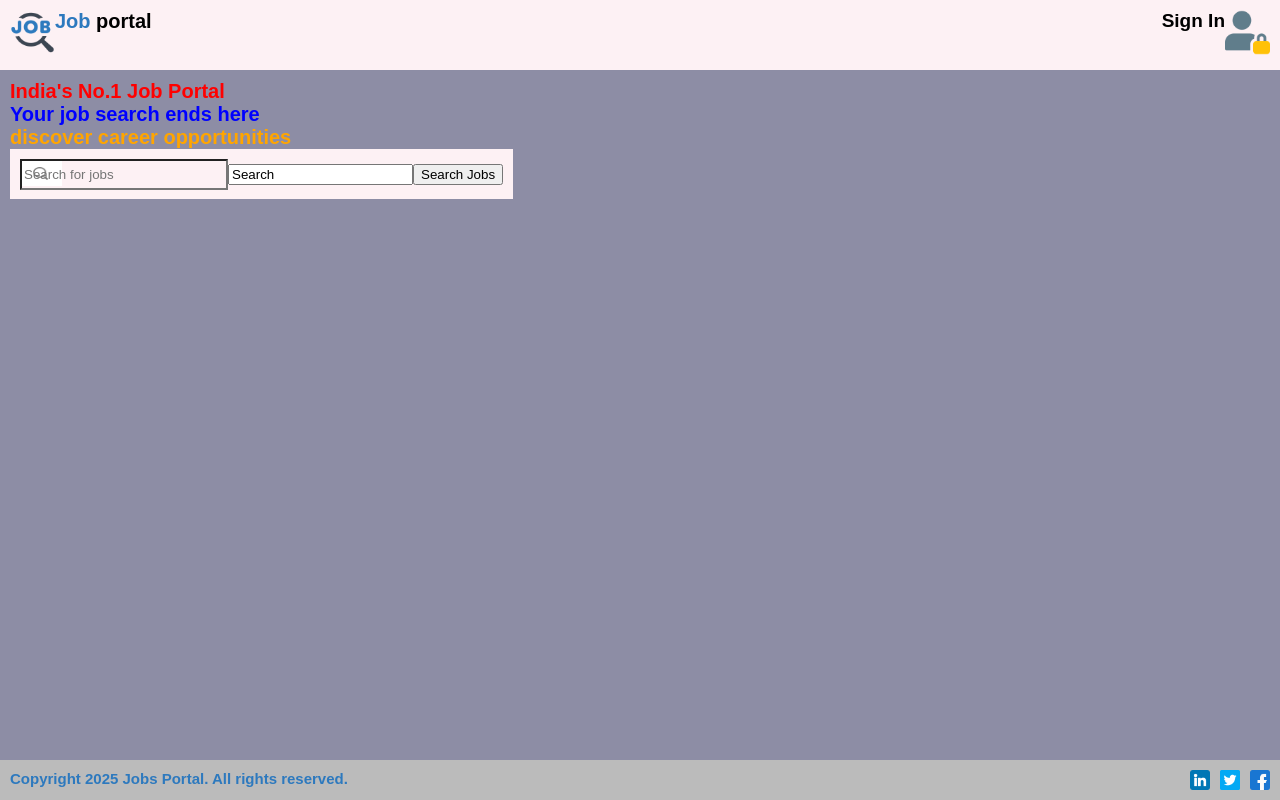
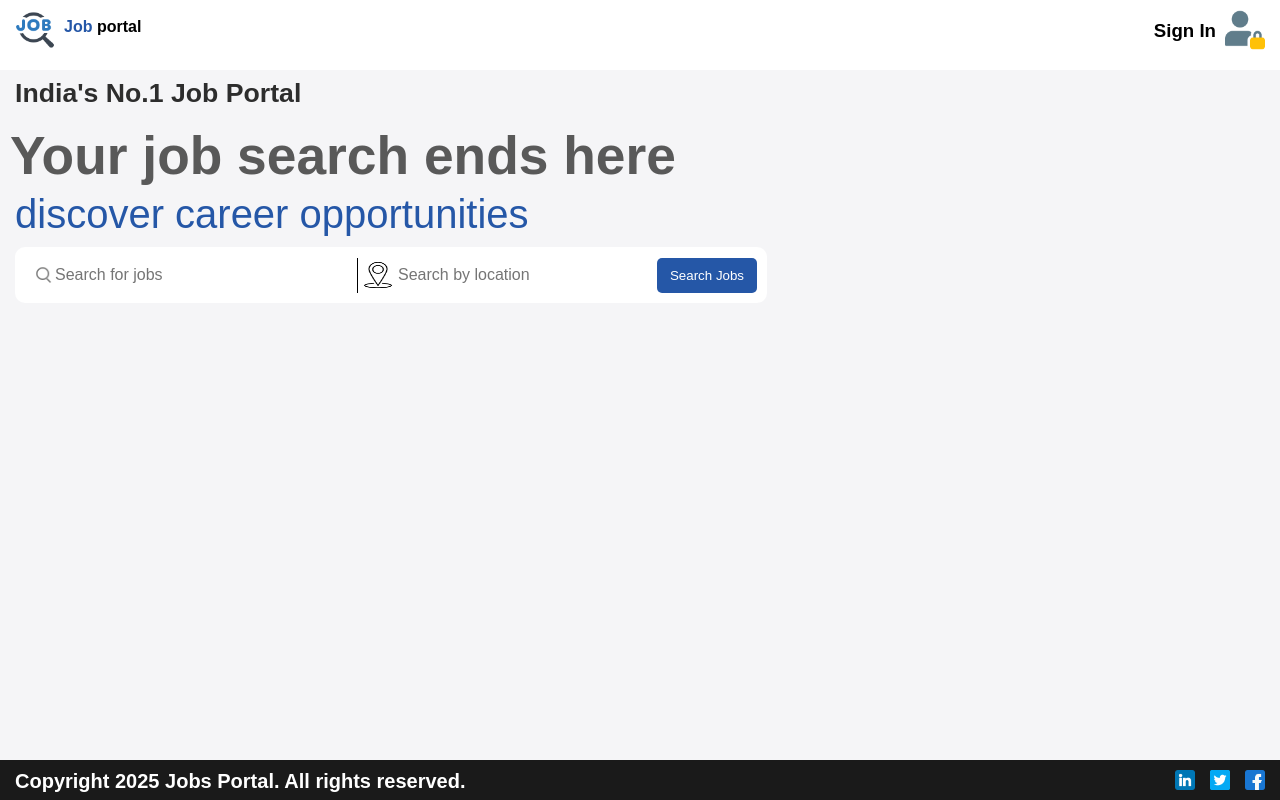
Before and after one commit to sashi-does/FSAD-Jobs-Portal, a React (Vite) app: page / in a window 1280 px wide. Built offline with nearby package versions, Linux system fonts and the light colour scheme.

Commit message:
Applied styles and modified Home route

```diff
--- a/src/App.css
+++ b/src/App.css
@@ -2,135 +2,156 @@
     width: 100%;
     height: 100%;
 }
-
 #header{
     width: 100%;
     height: 70px;
-    background-color: #fdf1f4;
+    background: #ffffff;
 }
-
 #content{
     width: 100%;
     height: calc(100% - 110px);
-    background-color: rgb(141, 141, 165);
+    background: #f5f5f7;
 }
 #footer{
     width: 100%;
     height: 40px;
-    background-color: rgb(187, 187, 187);
+    background: #1a1a1a;
+}
+#header .logo{
+    width: 40px;
+    /* height: 40px; */
+    position: relative;
+    top:10px;
+    float: left;
+    margin-left: 15px;
 }
 
-#header .logo{
-    width: 45px;
+#header .logoText{
     position: relative;
-    top: 10px;
-    left: 10px;
-    float: left;
+    top:18px;
+    margin-left: 9px;
+    font-size: 12pt;
+    font-weight: bold;
+    float:left;
 }
-
-#header .logoText {
+#header .logoText span{
+    color: #2557a7;
+}
+#header .signinIcon {
+    width: 40px;
     position: relative;
-    top: 10px;
-    margin-left: 10px;
-    float: left;
-    font-size: 20px;
-    font-weight: bold;
-}
-
-#header .logoText span{
-    color: #2D79BE;
-}
-
-#header .signinIcon {
-    width: 45px;
-    position: relative;
-    top: 10px;
-    right: 10px;
+    top:10px;
     float: right;
+    margin-right: 15px;
     cursor: pointer;
 }
-
-#header .signinText {
+#header .signinText{
     position: relative;
-    top: 10px;
-    right: 10px;
-    float: right;
+    top:20px;
+    margin-right: 9px;
+    font-size: 14pt;
+    font-weight: bold;
+    float:right;
     cursor: pointer;
-    font-size: 19px;
-    font-weight: bold;
 }
-
 #header .signinText:hover,
-.signinIcon:hover + .signinText {
-    color: #4a9eff;
+.signinIcon:hover + .signinText
+{
+    color: #1f4787;
     text-decoration: underline;
 }
 
-#footer .copyrightText {
+#footer .copyrightText{
     position: relative;
-    top: 10px;
-    left: 10px;
-    float: left;
-    font-size: 15px;
+    top:10px;
+    margin-left: 15px;
+    font-size: 15pt;
     font-weight: bold;
-    color: #2D79BE;
+    float:left;
+    color: #ffffff;
 }
-
 #footer .socialmediaIcon{
     width: 20px;
+    /* height: 40px; */
     position: relative;
-    top: 10px;
-    right: 10px;
+    top:10px;
     float: right;
+    margin-right: 15px;
     cursor: pointer;
-    margin-left: 10px;
 }
-
-#footer .socialmediaIcon:hover{
-    color: #4a9eff;
-    text-decoration: underline;
-}
-
 #content .text1{
     position: relative;
-    top: 10px;
-    left: 10px;
+    top: 8px;
+    margin-left: 15px;
+    font-size: 20pt;
     font-weight: bold;
-    color: red;
+    color: #2d2d2d;
 }
 
 #content .text2{
     position: relative;
-    top: 10px;
-    left: 10px;
+    top: 24px;
+    margin-left: 10px;
+    font-size: 40pt;
     font-weight: bold;
-    color: blue;
+    color: #595959;
 }
-
 #content .text3{
     position: relative;
-    top: 10px;
-    left: 10px;
-    font-weight: bold;
-    color: orange;
+    top: 30px;
+    margin-left: 15px;
+    font-size: 30pt;
+    color: #2557a7;
 }
 
 #content .searchBar{
     position: relative;
-    top: 10px;
-    left: 10px;
+    top: 40px;
+    margin-left: 15px;
     display: block;
-    background-color: #fdf1f4;
+    border-radius: 10px;
+    background: white;
     width: fit-content;
     padding: 10px;
-    height: 30px;
 }
 
-#content .searchBar .searchjobText{
-    position: relative;
-    width: 200px;
-    height: 25px;
+.searchBar .searchjobText{
+    width: 300px;
+    height: 34px;
+    padding-left:30px ;
+    border: none;
+    outline: none;
+    font-size: 12pt;
     background: wheat;
     background: url('/searchicon.png') no-repeat;
-    background-size: 40px 25px;
+    background-size: 40px 30px;
+    background-position: 0px center;
 }
+
+.joblocationText{
+    width: 300px;
+    height: 35px;
+    padding-left:40px ;
+    border: none;
+    outline: none;
+    border-left: 0.5px solid black;
+    font-size: 12pt;
+    background: url('/location.png') no-repeat;
+    background-size: 40px 30px;
+    background-position: 0px center;
+}
+
+.searchBar .searchjob {
+    width: 100px;
+    height: 35px;
+    border: none;
+    outline: none;
+    background: #2557a7;
+    color: white;
+    cursor: pointer;
+    border-radius: 5px;
+}
+
+.searchBar .searchjob:hover {
+    background: #1f4787;
+}
--- a/src/App.jsx
+++ b/src/App.jsx
@@ -16,7 +16,7 @@ class App extends Component {
                 <div className='text3'>discover career opportunities</div>
                 <div className='searchBar'>
                   <input type="text" className='searchjobText' placeholder='Search for jobs' />
-                  <input type="text" className='joblocationText' value="Search" />
+                  <input type="search" className='joblocationText' placeholder='Search by location'  />
                   <button className='searchjob'>Search Jobs</button>
                 </div>
                </div>
--- a/src/index.css
+++ b/src/index.css
@@ -9,3 +9,7 @@ html, body{
   width: 100%;
   height: 100%;
 }
+
+.focus {
+  outline: none;
+}
```
